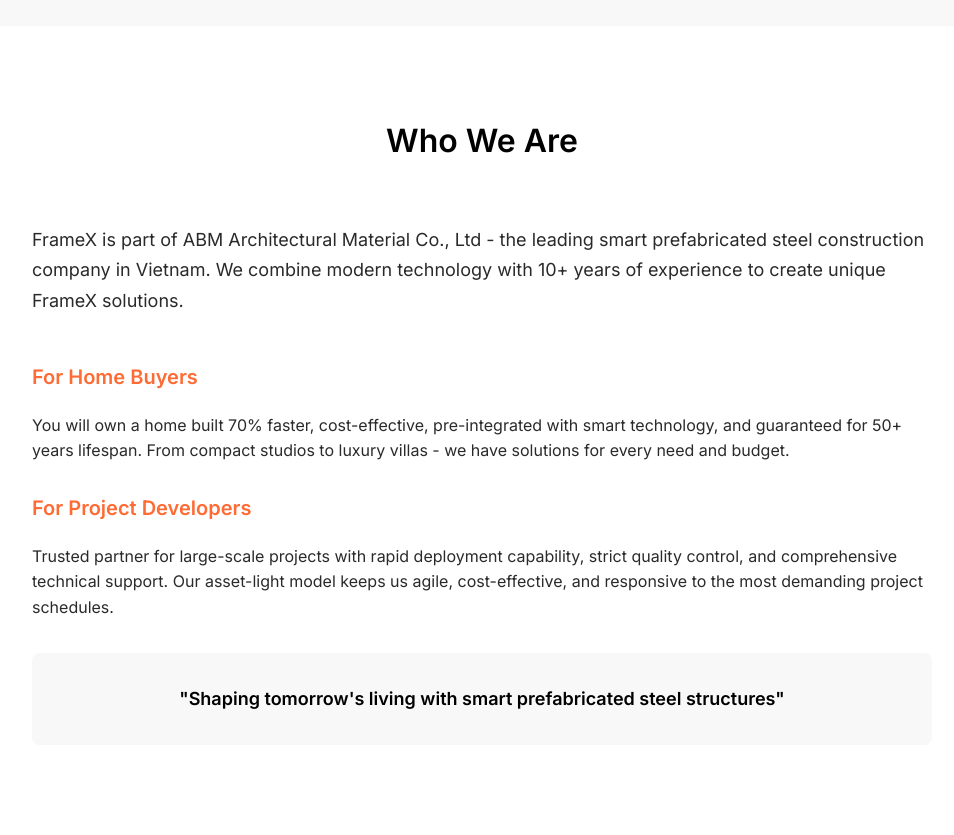
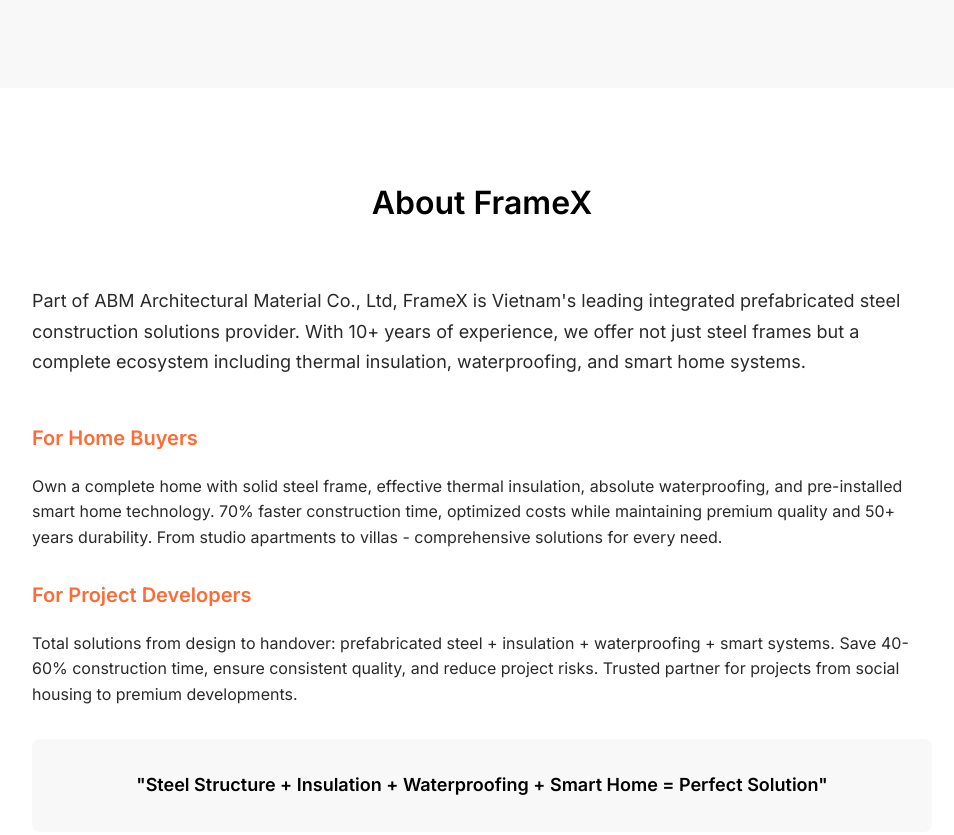
Before and after one commit to abmuponly-official/framex-website, a plain HTML site: page about.html in a window 1280 px wide. Shown: the part 720-1555 px from the top of the page, without its empty margins (158-1112 px from the left). Drawn offline with Linux system fonts and the light colour scheme.

Commit message:
content: update About page with comprehensive FrameX introduction
- New FrameX introduction emphasizing integrated solutions
- Highlight: steel + thermal insulation + waterproofing + smart home
- Focus on complete ecosystem rather than just steel frames
- Updated content for both home buyers and developers
- Emphasize 40-60% time savings and quality assurance
- New vision: 'Steel + Insulation + Waterproofing + Smart = Perfect'
- Maintain 200-250 word count with enhanced value proposition
- Update bilingual translations (EN/VN)

```diff
--- a/about.html
+++ b/about.html
@@ -56,8 +56,8 @@
     <section class="about-hero">
         <div class="container">
             <h1 data-lang="about-title">About FrameX</h1>
-            <p style="font-size: var(--font-size-lg); color: var(--gray-600); max-width: 800px; margin: 0 auto; line-height: 1.7;">
-                <span data-lang="about-subtitle">Chúng tôi đang dẫn đầu trong xây dựng thép hiện đại thông qua công nghệ tiền chế đổi mới, mang đến không gian sống bền vững và thông minh cho mọi người.</span>
+            <p style="font-size: var(--font-size-lg); color: var(--gray-600); max-width: 900px; margin: 0 auto; line-height: 1.7;">
+                <span data-lang="about-subtitle">FrameX tiên phong xây dựng thép hiện đại thông qua công nghệ tiền chế đổi mới, mang đến không gian sống bền vững và thông minh cho mọi người. Chúng tôi tích hợp kết cấu thép tiền chế với các giải pháp cách nhiệt, chống thấm và nhà thông minh, tạo ra công trình chất lượng cao, nhanh chóng và tối ưu chi phí.</span>
             </p>
             <div class="stats-grid">
                 <div class="stat-card">
@@ -83,24 +83,24 @@
     <section class="team-section">
         <div class="container">
             <div style="max-width: 900px; margin: 0 auto;">
-                <h2 class="section-title" data-lang="about-who-we-are">Chúng Tôi Là Ai</h2>
+                <h2 class="section-title" data-lang="about-who-we-are">Về FrameX</h2>
                 <p style="text-align: left; margin-bottom: var(--space-xl); font-size: var(--font-size-lg); line-height: 1.7;" data-lang="about-company-intro">
-                    FrameX thuộc ABM Architectural Material Co., Ltd - đơn vị tiên phong trong lĩnh vực kết cấu thép tiền chế thông minh tại Việt Nam. Chúng tôi kết hợp công nghệ hiện đại với kinh nghiệm 10+ năm để tạo ra những giải pháp FrameX độc đáo.
+                    Thuộc ABM Architectural Material Co., Ltd, FrameX là đơn vị hàng đầu Việt Nam chuyên về giải pháp kết cấu thép tiền chế tích hợp. Với 10+ năm kinh nghiệm, chúng tôi không chỉ cung cấp khung thép mà còn là hệ sinh thái hoàn chỉnh bao gồm cách nhiệt, chống thấm và hệ thống nhà thông minh.
                 </p>
 
                 <h3 style="color: var(--orange); margin-bottom: var(--space-md); font-size: var(--font-size-xl);" data-lang="about-for-buyers">Dành Cho Người Mua Nhà</h3>
                 <p style="text-align: left; margin-bottom: var(--space-lg); line-height: 1.6;" data-lang="about-buyers-content">
-                    Bạn sẽ sở hữu ngôi nhà xây nhanh hơn 70%, tiết kiệm chi phí, tích hợp sẵn công nghệ thông minh và đảm bảo tuổi thọ 50+ năm. Từ studio nhỏ gọn đến biệt thự cao cấp - chúng tôi có giải pháp phù hợp với mọi nhu cầu và ngân sách.
+                    Sở hữu ngôi nhà hoàn thiện với khung thép chắc chắn, hệ thống cách nhiệt hiệu quả, chống thấm tuyệt đối và công nghệ nhà thông minh sẵn có. Thời gian xây dựng nhanh hơn 70%, chi phí tối ưu nhưng chất lượng cao cấp và bền vững 50+ năm. Từ căn hộ studio đến biệt thự - giải pháp toàn diện cho mọi nhu cầu.
                 </p>
 
                 <h3 style="color: var(--orange); margin-bottom: var(--space-md); font-size: var(--font-size-xl);" data-lang="about-for-developers">Dành Cho Nhà Phát Triển Dự Án</h3>
                 <p style="text-align: left; margin-bottom: var(--space-lg); line-height: 1.6;" data-lang="about-developers-content">
-                    Đối tác tin cậy cho các dự án quy mô lớn với khả năng triển khai nhanh chóng, kiểm soát chất lượng nghiêm ngặt và hỗ trợ kỹ thuật toàn diện. Mô hình asset-light giúp chúng tôi linh hoạt, hiệu quả chi phí và đáp ứng tiến độ dự án khắt khe nhất.
+                    Giải pháp tổng thể từ thiết kế đến bàn giao: kết cấu thép tiền chế + cách nhiệt + chống thấm + hệ thống thông minh. Tiết kiệm 40-60% thời gian thi công, đảm bảo chất lượng đồng nhất và giảm thiểu rủi ro dự án. Đối tác đáng tin cậy cho các dự án từ nhà ở xã hội đến cao cấp.
                 </p>
 
                 <div style="background: var(--gray-100); padding: var(--space-lg); border-radius: 8px; text-align: center;">
                     <p style="font-weight: 600; color: var(--black); margin: 0; font-size: var(--font-size-lg);" data-lang="about-vision">
-                        "Định hình không gian sống tương lai với kết cấu thép tiền chế thông minh"
+                        "Kết cấu thép + Cách nhiệt + Chống thấm + Nhà thông minh = Giải pháp hoàn hảo"
                     </p>
                 </div>
             </div>
--- a/js/main.js
+++ b/js/main.js
@@ -73,14 +73,14 @@
 
         // About Page
         'about-title': 'About FrameX',
-        'about-subtitle': 'We are pioneering modern steel construction through innovative prefabrication technology, bringing sustainable and smart living spaces to everyone.',
-        'about-who-we-are': 'Who We Are',
-        'about-company-intro': 'FrameX is part of ABM Architectural Material Co., Ltd - the leading smart prefabricated steel construction company in Vietnam. We combine modern technology with 10+ years of experience to create unique FrameX solutions.',
+        'about-subtitle': 'FrameX pioneers modern steel construction through innovative prefabrication technology, bringing sustainable and smart living spaces to everyone. We integrate prefabricated steel structures with thermal insulation, waterproofing, and smart home solutions, creating high-quality, rapid, and cost-optimized constructions.',
+        'about-who-we-are': 'About FrameX',
+        'about-company-intro': 'Part of ABM Architectural Material Co., Ltd, FrameX is Vietnam\'s leading integrated prefabricated steel construction solutions provider. With 10+ years of experience, we offer not just steel frames but a complete ecosystem including thermal insulation, waterproofing, and smart home systems.',
         'about-for-buyers': 'For Home Buyers',
-        'about-buyers-content': 'You will own a home built 70% faster, cost-effective, pre-integrated with smart technology, and guaranteed for 50+ years lifespan. From compact studios to luxury villas - we have solutions for every need and budget.',
+        'about-buyers-content': 'Own a complete home with solid steel frame, effective thermal insulation, absolute waterproofing, and pre-installed smart home technology. 70% faster construction time, optimized costs while maintaining premium quality and 50+ years durability. From studio apartments to villas - comprehensive solutions for every need.',
         'about-for-developers': 'For Project Developers',
-        'about-developers-content': 'Trusted partner for large-scale projects with rapid deployment capability, strict quality control, and comprehensive technical support. Our asset-light model keeps us agile, cost-effective, and responsive to the most demanding project schedules.',
-        'about-vision': '"Shaping tomorrow\'s living with smart prefabricated steel structures"',
+        'about-developers-content': 'Total solutions from design to handover: prefabricated steel + insulation + waterproofing + smart systems. Save 40-60% construction time, ensure consistent quality, and reduce project risks. Trusted partner for projects from social housing to premium developments.',
+        'about-vision': '"Steel Structure + Insulation + Waterproofing + Smart Home = Perfect Solution"',
         'stat-experience': 'Years Experience',
         'stat-projects': 'Projects Completed',
         'stat-faster': 'Faster Construction',
@@ -186,14 +186,14 @@
 
         // About Page
         'about-title': 'Giới Thiệu FrameX',
-        'about-subtitle': 'Chúng tôi đang dẫn đầu trong xây dựng thép hiện đại thông qua công nghệ tiền chế đổi mới, mang đến không gian sống bền vững và thông minh cho mọi người.',
-        'about-who-we-are': 'Chúng Tôi Là Ai',
-        'about-company-intro': 'FrameX thuộc ABM Architectural Material Co., Ltd - đơn vị tiên phong trong lĩnh vực kết cấu thép tiền chế thông minh tại Việt Nam. Chúng tôi kết hợp công nghệ hiện đại với kinh nghiệm 10+ năm để tạo ra những giải pháp FrameX độc đáo.',
+        'about-subtitle': 'FrameX tiên phong xây dựng thép hiện đại thông qua công nghệ tiền chế đổi mới, mang đến không gian sống bền vững và thông minh cho mọi người. Chúng tôi tích hợp kết cấu thép tiền chế với các giải pháp cách nhiệt, chống thấm và nhà thông minh, tạo ra công trình chất lượng cao, nhanh chóng và tối ưu chi phí.',
+        'about-who-we-are': 'Về FrameX',
+        'about-company-intro': 'Thuộc ABM Architectural Material Co., Ltd, FrameX là đơn vị hàng đầu Việt Nam chuyên về giải pháp kết cấu thép tiền chế tích hợp. Với 10+ năm kinh nghiệm, chúng tôi không chỉ cung cấp khung thép mà còn là hệ sinh thái hoàn chỉnh bao gồm cách nhiệt, chống thấm và hệ thống nhà thông minh.',
         'about-for-buyers': 'Dành Cho Người Mua Nhà',
-        'about-buyers-content': 'Bạn sẽ sở hữu ngôi nhà xây nhanh hơn 70%, tiết kiệm chi phí, tích hợp sẵn công nghệ thông minh và đảm bảo tuổi thọ 50+ năm. Từ studio nhỏ gọn đến biệt thự cao cấp - chúng tôi có giải pháp phù hợp với mọi nhu cầu và ngân sách.',
+        'about-buyers-content': 'Sở hữu ngôi nhà hoàn thiện với khung thép chắc chắn, hệ thống cách nhiệt hiệu quả, chống thấm tuyệt đối và công nghệ nhà thông minh sẵn có. Thời gian xây dựng nhanh hơn 70%, chi phí tối ưu nhưng chất lượng cao cấp và bền vững 50+ năm. Từ căn hộ studio đến biệt thự - giải pháp toàn diện cho mọi nhu cầu.',
         'about-for-developers': 'Dành Cho Nhà Phát Triển Dự Án',
-        'about-developers-content': 'Đối tác tin cậy cho các dự án quy mô lớn với khả năng triển khai nhanh chóng, kiểm soát chất lượng nghiêm ngặt và hỗ trợ kỹ thuật toàn diện. Mô hình asset-light giúp chúng tôi linh hoạt, hiệu quả chi phí và đáp ứng tiến độ dự án khắt khe nhất.',
-        'about-vision': '"Định hình không gian sống tương lai với kết cấu thép tiền chế thông minh"',
+        'about-developers-content': 'Giải pháp tổng thể từ thiết kế đến bàn giao: kết cấu thép tiền chế + cách nhiệt + chống thấm + hệ thống thông minh. Tiết kiệm 40-60% thời gian thi công, đảm bảo chất lượng đồng nhất và giảm thiểu rủi ro dự án. Đối tác đáng tin cậy cho các dự án từ nhà ở xã hội đến cao cấp.',
+        'about-vision': '"Kết cấu thép + Cách nhiệt + Chống thấm + Nhà thông minh = Giải pháp hoàn hảo"',
         'stat-experience': 'Năm Kinh Nghiệm',
         'stat-projects': 'Dự Án Hoàn Thành',
         'stat-faster': 'Thi Công Nhanh Hơn',
```
